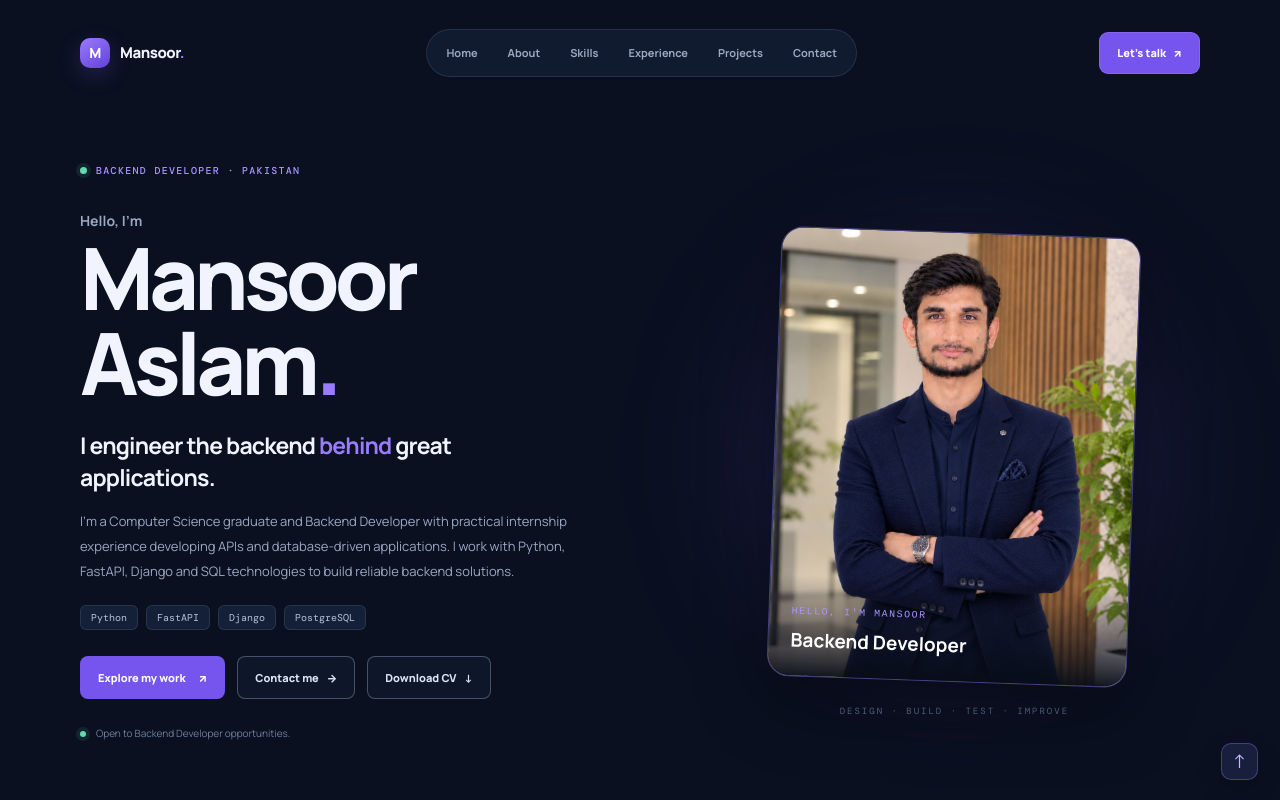
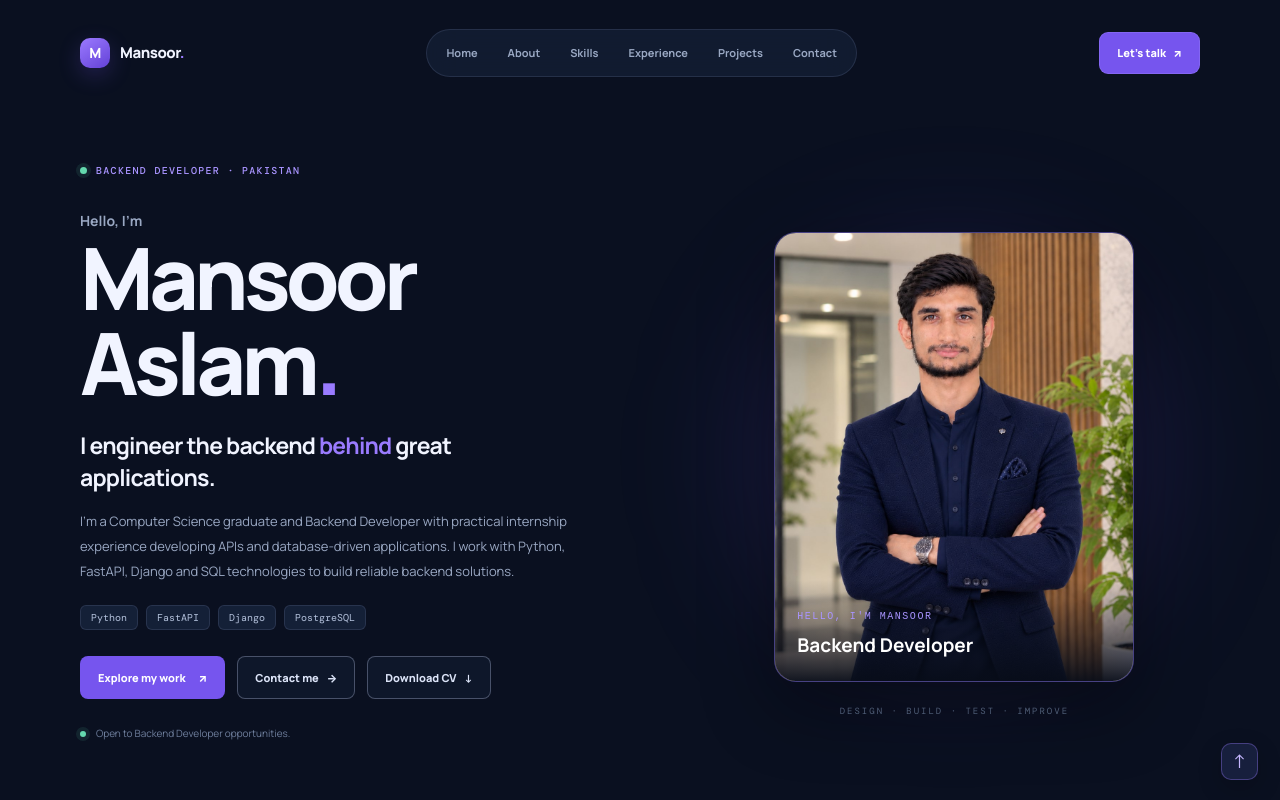
Before and after one commit to mansooraslam360-ai/mansoor-portfolio, a Next.js app: page / in a window 1280 px wide. Shown: the top 800 px of the page. Built offline with nearby package versions, Linux system fonts and the light colour scheme.

Commit message:
Straighten profile photograph

```diff
--- a/app/globals.css
+++ b/app/globals.css
@@ -168,7 +168,7 @@ h1 { font-size: clamp(56px, 7vw, 86px); line-height: .99; letter-spacing: -5px;
   border: 1px solid rgba(154, 123, 255, 0.4);
   background: #111b30;
   box-shadow: 0 25px 70px rgba(0, 0, 0, 0.4);
-  transform: rotate(2deg);
+  transform: none;
 }
 
 .hero-profile-photo {
```
